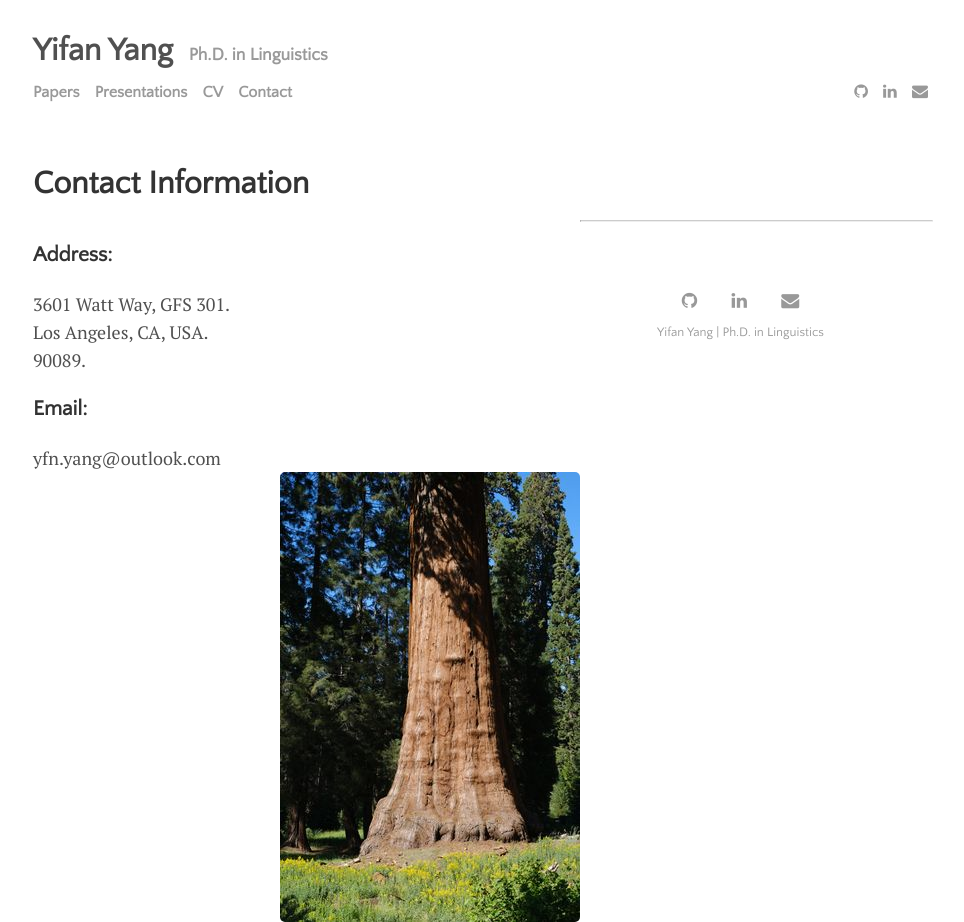
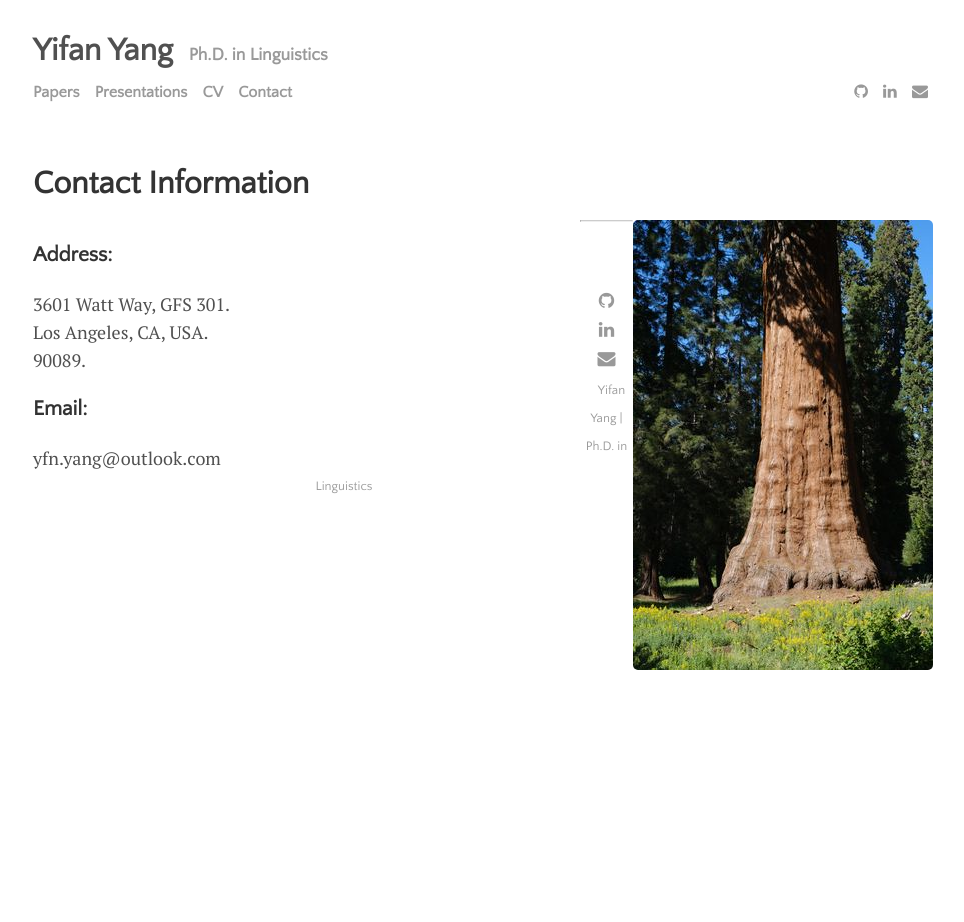
Before and after one commit to yifanyang08/yifanyang08.github.io, a Jekyll site: the page built from menu/contact.html, in a window 1280 px wide. Shown: the whole page, without its empty margins (157-1121 px from the left). Built offline with Jekyll 4.4.1, drawn with Linux system fonts in a browser that asks for light colours; after the commit the page ends 900 px from its top, so only the background shows below that.

Commit message:
Update contact.html

```diff
--- a/menu/contact.html
+++ b/menu/contact.html
@@ -18,10 +18,10 @@ permalink: /contact
     <h3>Email:</h3>
     yfn.yang@outlook.com <br>
   </div>
+</div>
 
-  <div>
-    <img src="assets/img/tree.jpg" class = 'imgDetails3'>
-  </div>
+<div>
+  <img src="assets/img/tree.jpg" class = 'imgDetails3'>
 </div>
 
 <hr>
```
